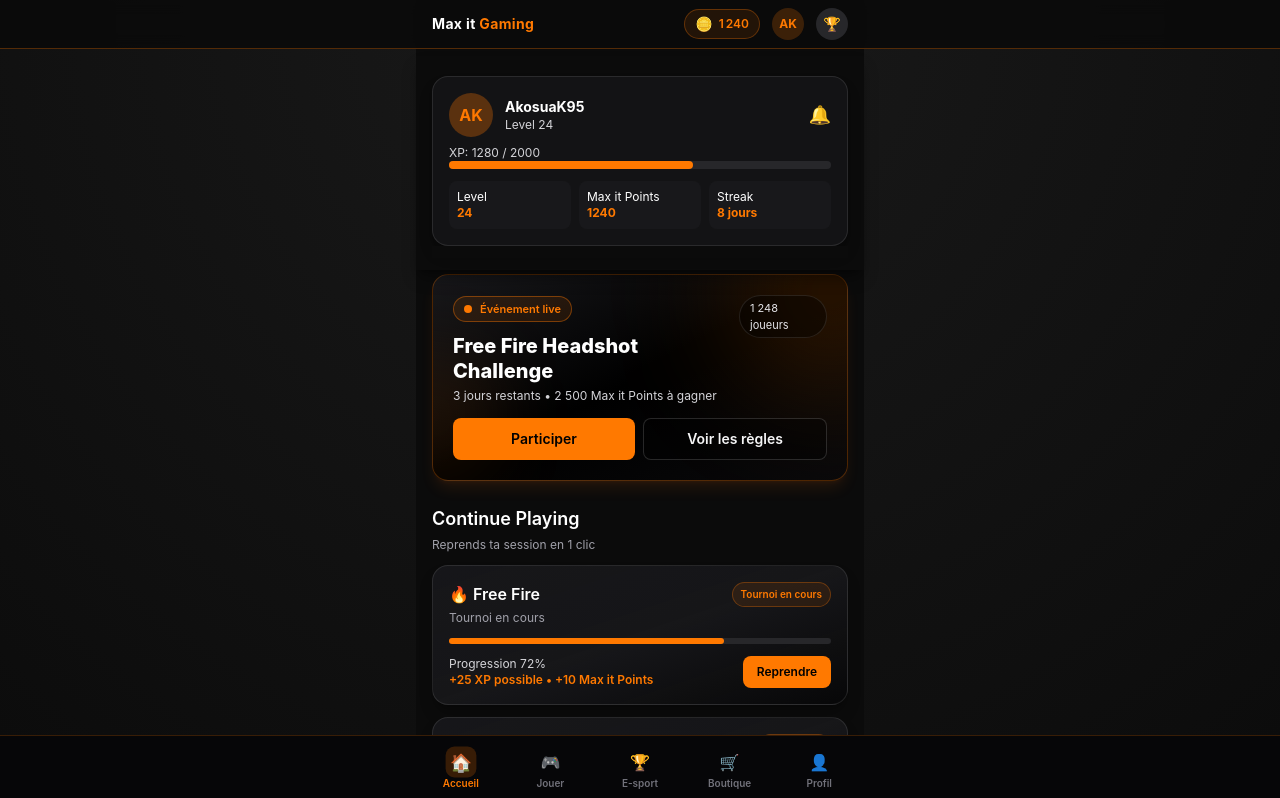
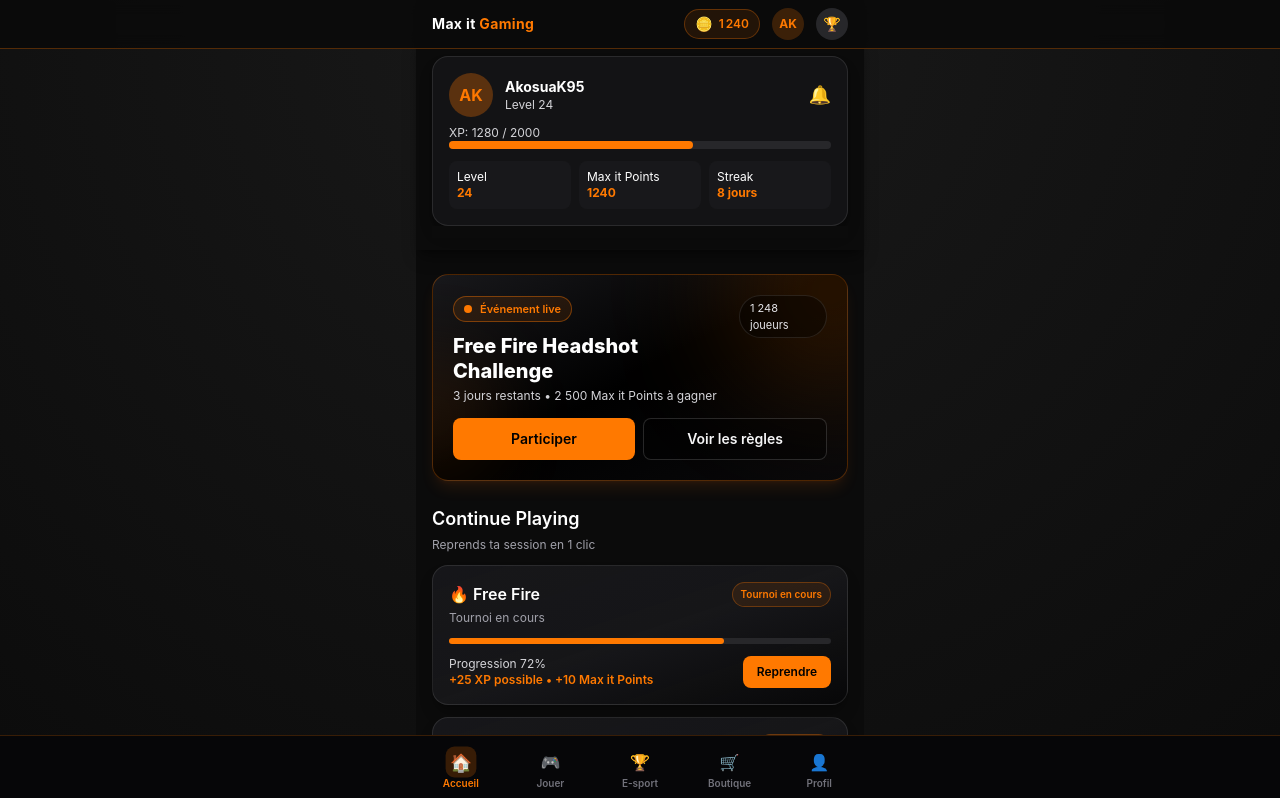
Before and after one commit to pdroquemaurel-stack/Gaming-Universe, a React (Vite) app: page / in a window 1280 px wide. Shown: the top 798 px of the page. Built offline with nearby package versions, Linux system fonts and the light colour scheme.

Commit message:
Update Home.jsx

```diff
--- a/src/pages/Home.jsx
+++ b/src/pages/Home.jsx
@@ -156,7 +156,7 @@
 
   return (
     <section className="space-y-6">
-      <div className="sticky top-14 z-30 -mx-4 -mt-5 mb-2 bg-[#0B0B0B] px-4 pt-5 pb-3 shadow-lg shadow-black/40">
+      <div className="sticky top z-30 -mx-4 -mt-5 mb-2 bg-[#0B0B0B] px-4 pt-5 pb-3 shadow-lg shadow-black/40">
         <header className="card-base overflow-hidden border border-white/10 bg-[#0B0B0B] py-4 shadow-md shadow-black/30">
           <div className="flex items-center justify-between">
             <div className="flex items-center gap-3">
```
